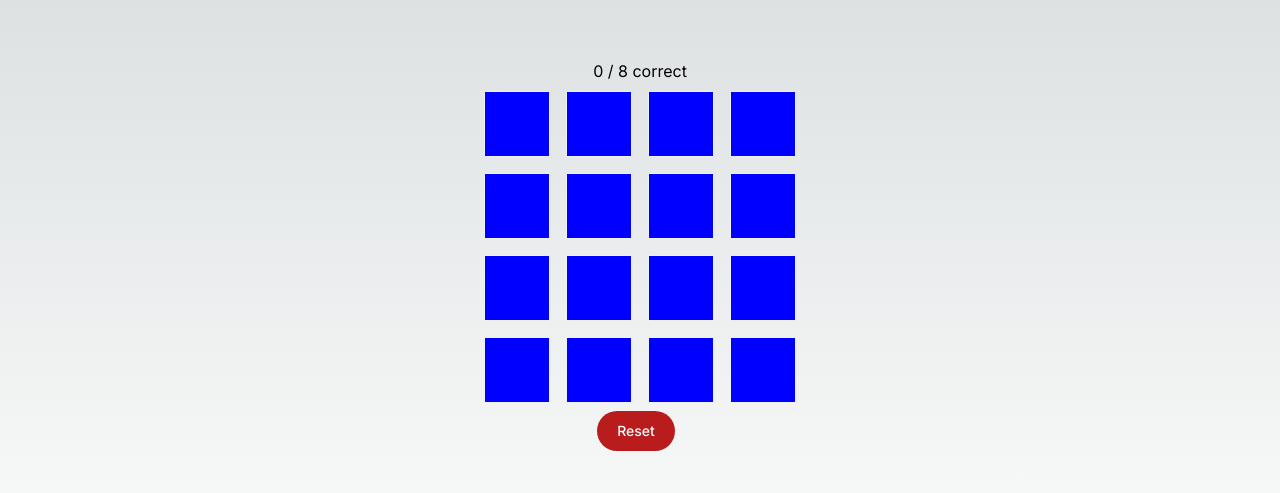
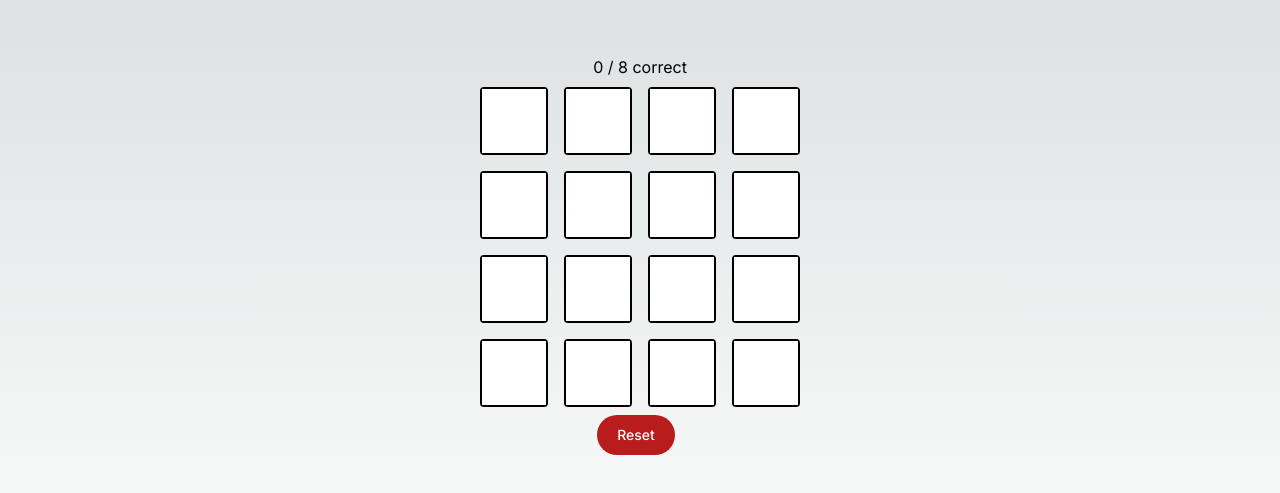
Before and after one commit to Ben-Hilger/card-matching-next, a Next.js app: page / in a window 1280 px wide. Shown: the part 141-634 px from the top of the page. Built offline with nearby package versions, Linux system fonts and the light colour scheme; some icons are missing.

Commit message:
change background color

```diff
--- a/src/app/globals.css
+++ b/src/app/globals.css
@@ -33,7 +33,7 @@ body {
 }
 
 .flip-card {
-  border: 1px solid #f1f1f1;
+  border: 2px solid black;
   perspective: 1000px; /* Remove this if you don't want the 3D effect */
 }
 
@@ -49,7 +49,7 @@ body {
 }
 
 /* Do an horizontal flip when you move the mouse over the flip box container */
-.rotate-card  {
+.rotate-card {
   transform: rotateY(180deg);
 }
 
@@ -66,13 +66,13 @@ body {
 
 /* Style the front side (fallback if image is missing) */
 .flip-card-front {
-  background-color: blue;
-  color: black;
+  background-color: white;
+  color: blue;
 }
 
 /* Style the back side */
 .flip-card-back {
-  background-color: black;
+  background-color: blue;
   color: white;
   transform: rotateY(180deg);
 }
```
